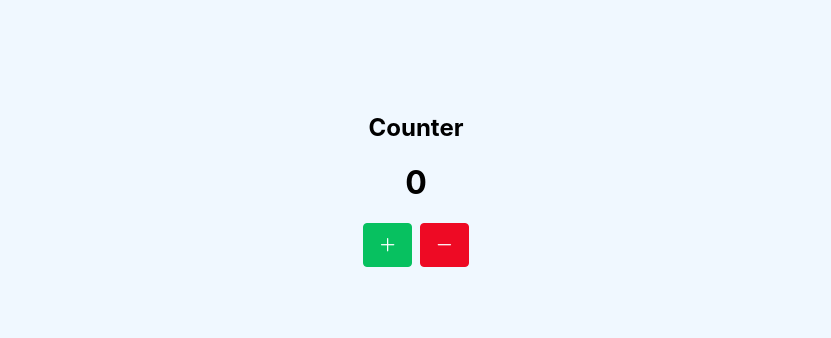
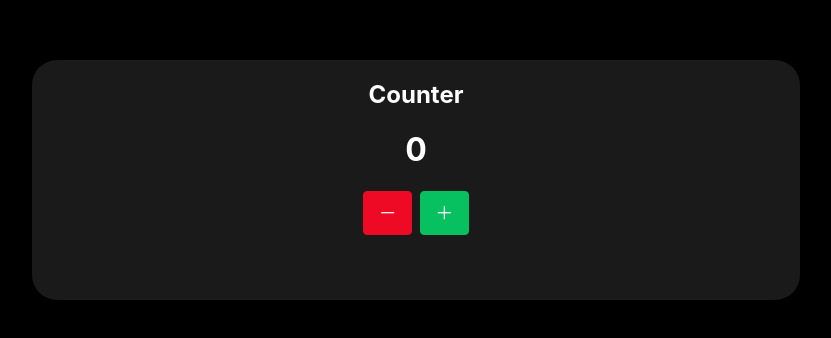
Before and after one commit to miscdevstuff/vueProjects, a Vue app: page / in a window 1280 px wide. Shown: the part 220-558 px from the top of the page, without its empty margins (224-1055 px from the left). Built offline with nearby package versions, Linux system fonts and the light colour scheme.

Commit message:
Card style, unimport route and pinia for now

```diff
--- a/src/App.vue
+++ b/src/App.vue
@@ -11,25 +11,52 @@
 
 <template>
     <main>
-        <div>
-            <h2>Counter</h2>
-            <h1>{{ count }}</h1>
-            <van-space>
-                <van-button icon="plus" type="success" @click="addToCount()" />
-                <van-button icon="minus" type="danger" @click="subtractFromCount()" />
-            </van-space>
+        <div class="container">
+            <div>
+                <h2>Counter</h2>
+                <div>
+                    <h1>{{ count }}</h1>
+                </div>
+                <van-space direction="horizontal">
+                    <van-button icon="minus" type="danger" @click="subtractFromCount()" />
+                    <van-button icon="plus" type="success" @click="addToCount()" />
+                </van-space>
+            </div>
         </div>
     </main>
 </template>
 
 <style scoped>
     main {
-        background-color: aliceblue;
+        display: flex;
+        flex-wrap: wrap;
+        background-color: black;
         width: 100vw;
         height: 100vh;
-        display: flex;
         align-items: center;
         justify-content: center;
+    }
+
+    .container {
+        background-color: rgba(255, 255, 255, 0.1);
+        height: 30%;
+        width: 60%;
+        border-radius: 25px;
+        align-items: center;
+        justify-content: center;
+        margin: 0 auto;
         text-align: center;
     }
+
+    h1 {
+        color: white;
+    }
+
+    h2 {
+        color: white;
+    }
+
+    h3 {
+        color: white;
+    }
 </style>
```
Also changed, not shown: src/main.ts (+4 -4 lines).
